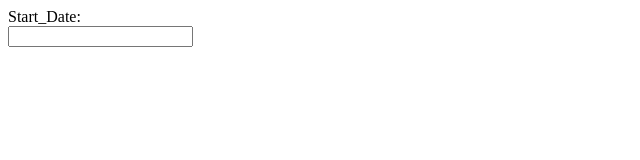
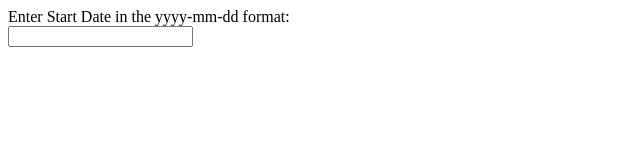
Before and after one commit to jnonyx/html_py, a plain HTML site: page index.html in a window 1280 px wide. Shown: the whole page, without its empty margins (0-640 px from the left). Drawn offline with Linux system fonts and the light colour scheme.

Commit message:
Update index.html

```diff
--- a/index.html
+++ b/index.html
@@ -1,4 +1,4 @@
 <form>
-  <label for="sdate">Start_Date:</label><br>
+  <label for="sdate">Enter Start Date in the yyyy-mm-dd format: </label><br>
   <input type="text" id="sdate" name="sdate"><br>
 </form>
```
